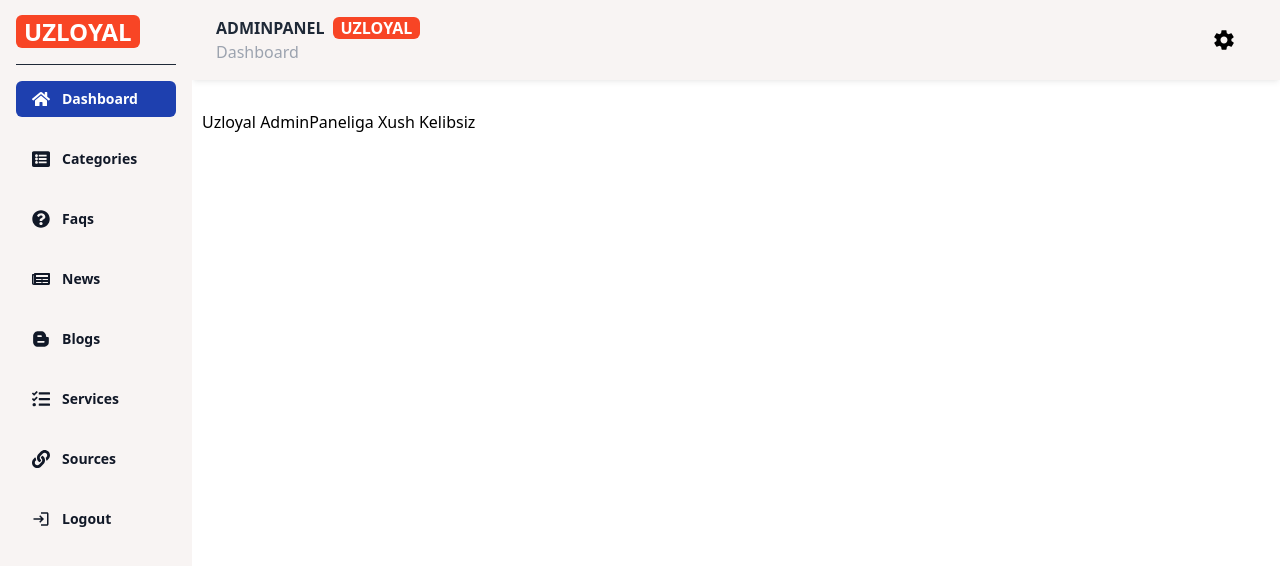
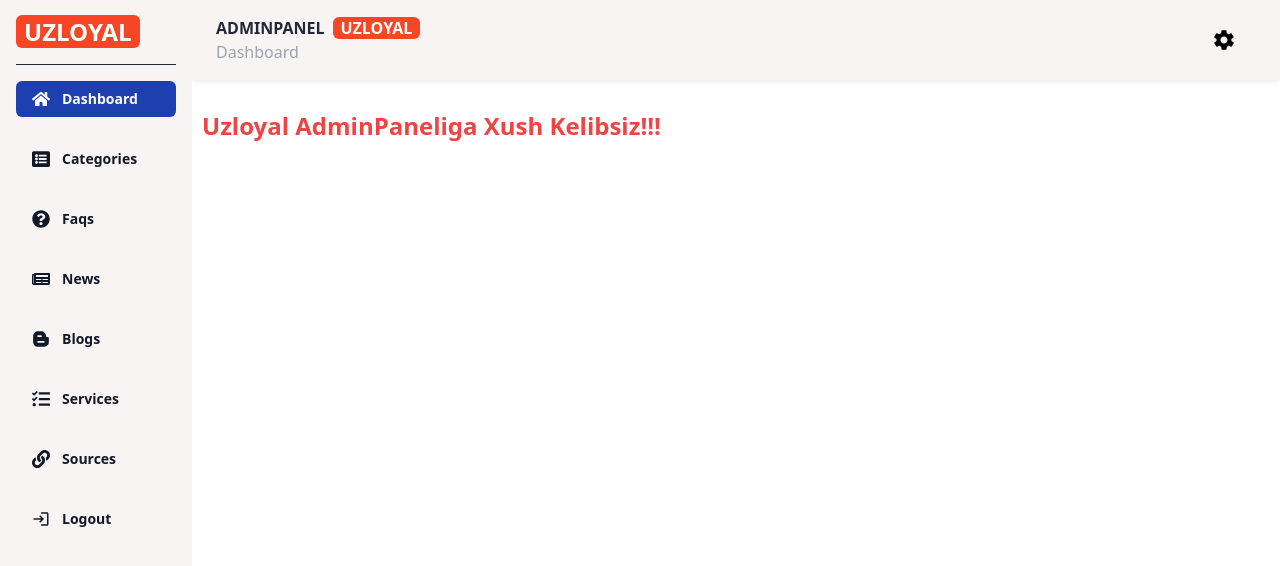
Before and after one commit to nodirbek6903/uzloyal_adminpanel, a React (Vite) app: page / in a window 1280 px wide. Shown: the top 566 px of the page. Built offline with nearby package versions, Linux system fonts and the light colour scheme.

Commit message:
edit dashboard

```diff
--- a/src/components/Main/Dashboard/Dashboard.jsx
+++ b/src/components/Main/Dashboard/Dashboard.jsx
@@ -3,7 +3,7 @@ import React from 'react'
 const Dashboard = () => {
   return (
     <div className='dashboard-container'>
-        <h1>Uzloyal AdminPaneliga Xush Kelibsiz</h1>
+        <h1 className='text-2xl font-semibold text-red-500'>Uzloyal AdminPaneliga Xush Kelibsiz!!!</h1>
     </div>
   )
 }
```
